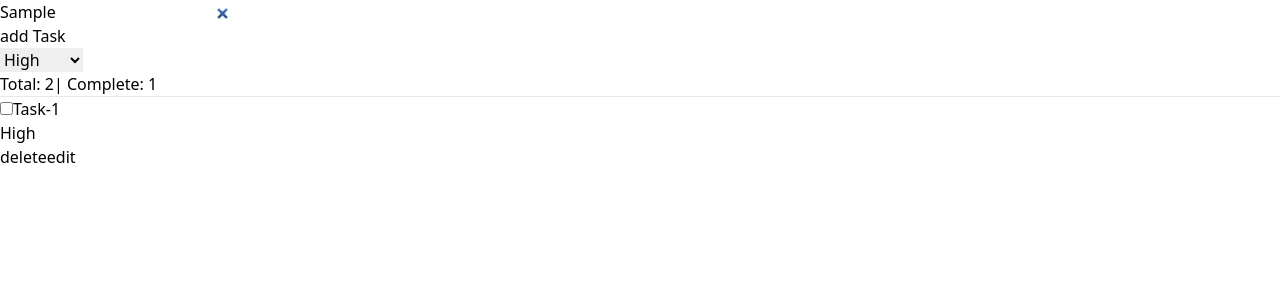
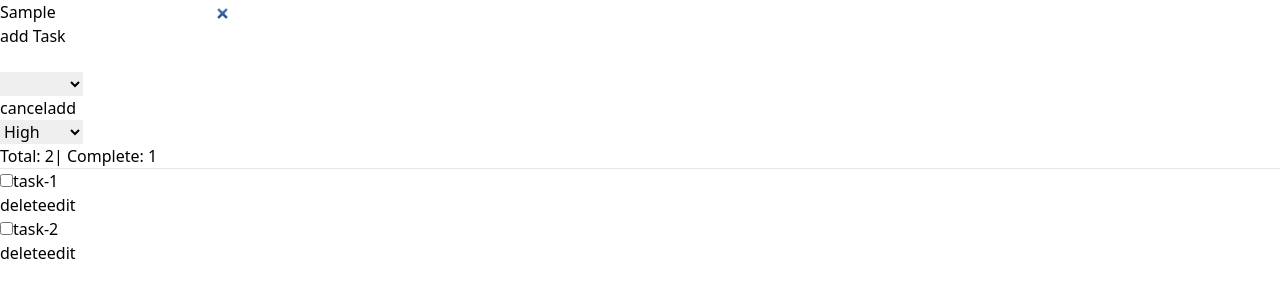
Before and after one commit to Antor-Sarker/todo-list-app, a React (Vite) app: page / in a window 1280 px wide. Both pictures are taken after typing "Sample" into the empty fields and a click on the button "add Task". Shown: the top 300 px of the page. Built offline with nearby package versions, Linux system fonts and the light colour scheme.

Commit message:
handel add & delete task

```diff
--- a/src/App.jsx
+++ b/src/App.jsx
@@ -2,21 +2,41 @@ import { useEffect, useState } from "react";
 import initialLocalData from "./utils/initialLocalData";
 import Header from "./components/Header/Header";
 import TaskList from "./components/TaskList/TaskList";
+import { addToLocalStorage, deleteFromLocalStorage } from "./utils/manageLocalData";
 
 function App() {
-  const [taskList, setTaskList] = useState([]);
-
+  const [taskListData, setTaskListData] = useState([]);
+const [modalMode, setModalMode] = useState(false)
   useEffect(() => {
-    setTaskList(initialLocalData());
+    setTaskListData(initialLocalData());
   }, []);
 
-  console.log(taskList);
+  function handelAddTask(newTask){
+    setTaskListData([
+      newTask,
+      ...taskListData,
+    ])
+    addToLocalStorage(newTask)
+    setModalMode(false)
+  }
+
+  function handelDeleteTask(id){
+    const afterDeleteData = taskListData.filter(task=> task.id!==id)
+    setTaskListData([
+      ...afterDeleteData
+    ])
+
+    deleteFromLocalStorage(afterDeleteData)
+  }
+
+
+
   return (
     <>
       <div className="bg-[#191D26] font-sans h-full p-32 text-white">
       <div className="rounded-xl border border-[rgba(206,206,206,0.12)] bg-[#1D212B] px-6 py-8 md:px-9 md:py-16">
-        <Header/>
-        <TaskList/>
+        <Header modalMode={modalMode} setModalMode={setModalMode} handelAddTask={handelAddTask}/>
+        <TaskList taskListData={taskListData} modalMode={modalMode} handelDeleteTask={handelDeleteTask}/>
       </div>
     </div>
     </>
--- /dev/null
+++ b/src/components/Header/AddTaskModal.jsx
@@ -0,0 +1,56 @@
+/* eslint-disable no-unused-vars */
+
+import { useState } from "react";
+
+/* eslint-disable react/prop-types */
+export default function AddTaskModal({ setModalMode, handelAddTask }) {
+  const [data, setData] = useState({
+    id: crypto.randomUUID(),
+    name: "",
+    isComplete: false,
+    Priority: "",
+  });
+  function handelSubmit(e) {
+    e.preventDefault()
+    handelAddTask(data)
+  }
+  function handelOnChange(e){
+    setData({
+        ...data,
+        [e.target.name] : e.target.value,
+    })
+
+  }
+
+  return (
+    <>
+      <div className="p-8 absolute z-10 bg-slate-900 bg-opacity-100 top-28 left-1/2">
+        <form onSubmit={handelSubmit}>
+          <div>
+            <input type="text" name="name" id="" required  onChange={handelOnChange}/>
+          </div>
+          <div>
+            <select name="priority" id="" className="bg-black" required onChange={handelOnChange}>
+              <option value=""></option>
+              <option value="high">High</option>
+              <option value="medium">Medium</option>
+              <option value="Low">Low</option>
+            </select>
+          </div>
+          <div className=" flex justify-between">
+            <button
+              type="reset"
+              className="bg-red-400"
+              onClick={() => setModalMode(false)}
+            >
+              cancel
+            </button>
+            <button type="submit" className="bg-green-400" onClick={handelSubmit}>
+              add
+            </button>
+          </div>
+        </form>
+      </div>
+    </>
+  );
+}
--- a/src/components/Header/Header.jsx
+++ b/src/components/Header/Header.jsx
@@ -1,16 +1,22 @@
-function Header() {
+/* eslint-disable react/prop-types */
+import AddTaskModal from "./AddTaskModal";
+
+function Header({modalMode,setModalMode, handelAddTask}) {
+
   return (
-    <>
+    <div className="">
       <div className="flex justify-center">
         <div>
           <input type="search" name="" id="" placeholder="Search Task" />
         </div>
         <div className="bg-green-500 text-white">
-          <button>add Task</button>
+          <button onClick={()=>setModalMode(true)}>add Task</button>
         </div>
       </div>
 
-      <div className="flex justify-center" >
+      {modalMode && <AddTaskModal setModalMode={setModalMode} handelAddTask={handelAddTask}/>}
+
+      <div className="flex justify-center">
         <select name="" id="" className="bg-black">
           <option value="high">High</option>
           <option value="medium">Medium</option>
@@ -18,11 +24,13 @@ function Header() {
         </select>
 
         <div>
-            <p>Total: {2}| Complete: {1}</p>
-            <hr />
+          <p>
+            Total: {2}| Complete: {1}
+          </p>
+          <hr />
         </div>
       </div>
-    </>
+    </div>
   );
 }
 
--- a/src/components/TaskList/TaskList.jsx
+++ b/src/components/TaskList/TaskList.jsx
@@ -1,19 +1,30 @@
-function TaskList(){
-    return(
+/* eslint-disable react/prop-types */
+
+
+export default function TaskList({ taskListData, handelDeleteTask}) {
+  return (
     <>
       <ul>
+        {taskListData.map((task) => (
+          <DisplayTask key={task.id} task={task}  handelDeleteTask={handelDeleteTask}/>
+        ))}
+      </ul>
+    </>
+  );
+}
+
+function DisplayTask({ task, handelDeleteTask }) {
+    return (
+      <>
         <li className="flex p-5 justify-center">
           <label htmlFor="task" className="p-1">
             <input type="checkbox" name="task" id="" />
-                    {"Task-1"}
+            {task.name}
           </label>
-                    <div className="p-1">High</div>
-                    <button className="p-1">delete</button>
+          <div className="p-1">{task.priority}</div>
+          <button className="p-1" onClick={()=>handelDeleteTask(task.id)}>delete</button>
           <button className="p-1">edit</button>
         </li>
-            </ul>
       </>
-    )
+    );
   }
-
-export default TaskList
--- a/src/utils/initialLocalData.js
+++ b/src/utils/initialLocalData.js
@@ -10,8 +10,15 @@ export default function initialLocalData(){
           id: crypto.randomUUID(),
           name: "task-1",
           isComplete: false,
+          Priority: "High",
+        },
+
+        {
+          id: crypto.randomUUID(),
+          name: "task-2",
+          isComplete: false,
           priyority: "High",
-        }
+        },
       ]
 
       localStorage.setItem("taskList", JSON.stringify(newTask))
--- /dev/null
+++ b/src/utils/manageLocalData.js
@@ -0,0 +1,20 @@
+function addToLocalStorage(newTask){
+    const data = JSON.parse(localStorage.getItem("taskList"))
+    const updatedData = [
+      newTask,
+      ...data
+    ]
+    localStorage.setItem("taskList", JSON.stringify(updatedData))
+}
+
+function deleteFromLocalStorage(updatedTask){
+    // const data = JSON.parse(localStorage.getItem("taskList"))
+    // const updatedData = [
+    //   newTask,
+    //   ...data
+    // ]
+    localStorage.setItem("taskList", JSON.stringify(updatedTask))
+}
+
+
+export { addToLocalStorage, deleteFromLocalStorage}
```
Lines whose indentation alone changed are shown as unchanged.
